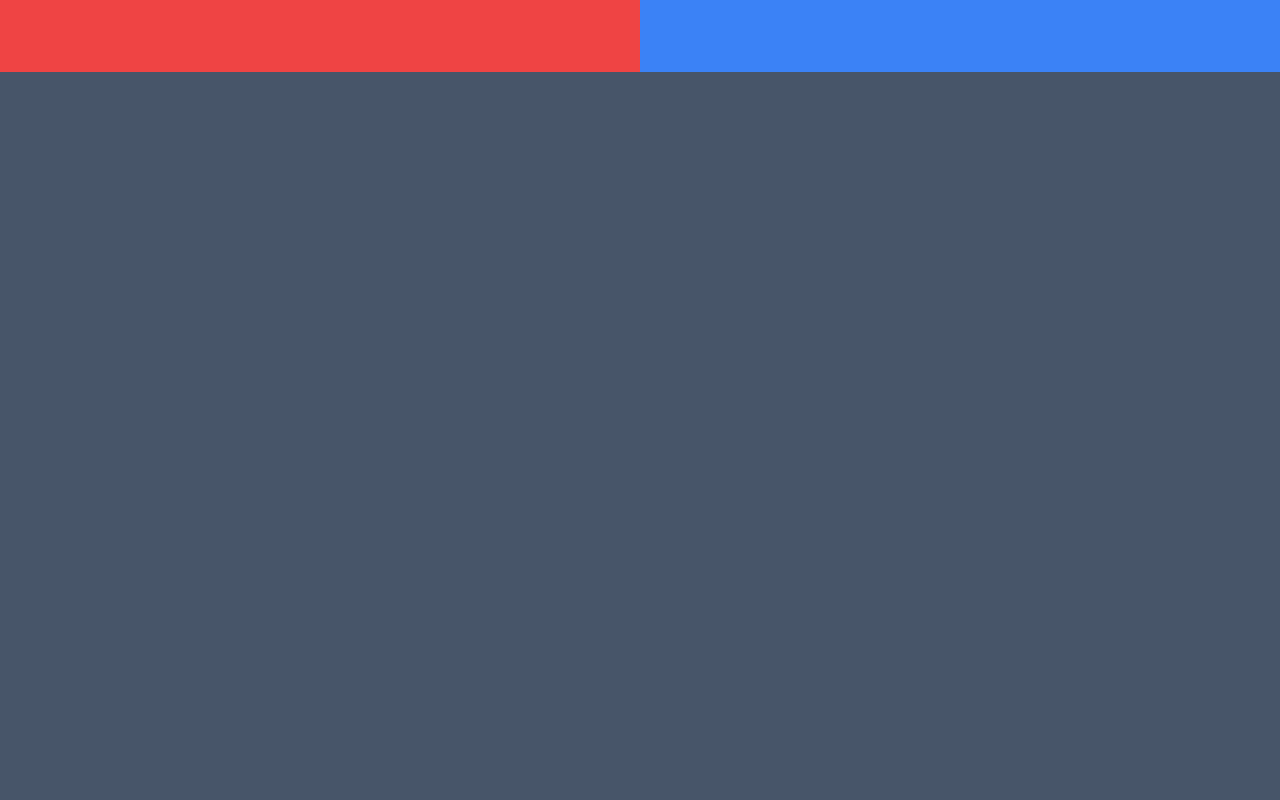
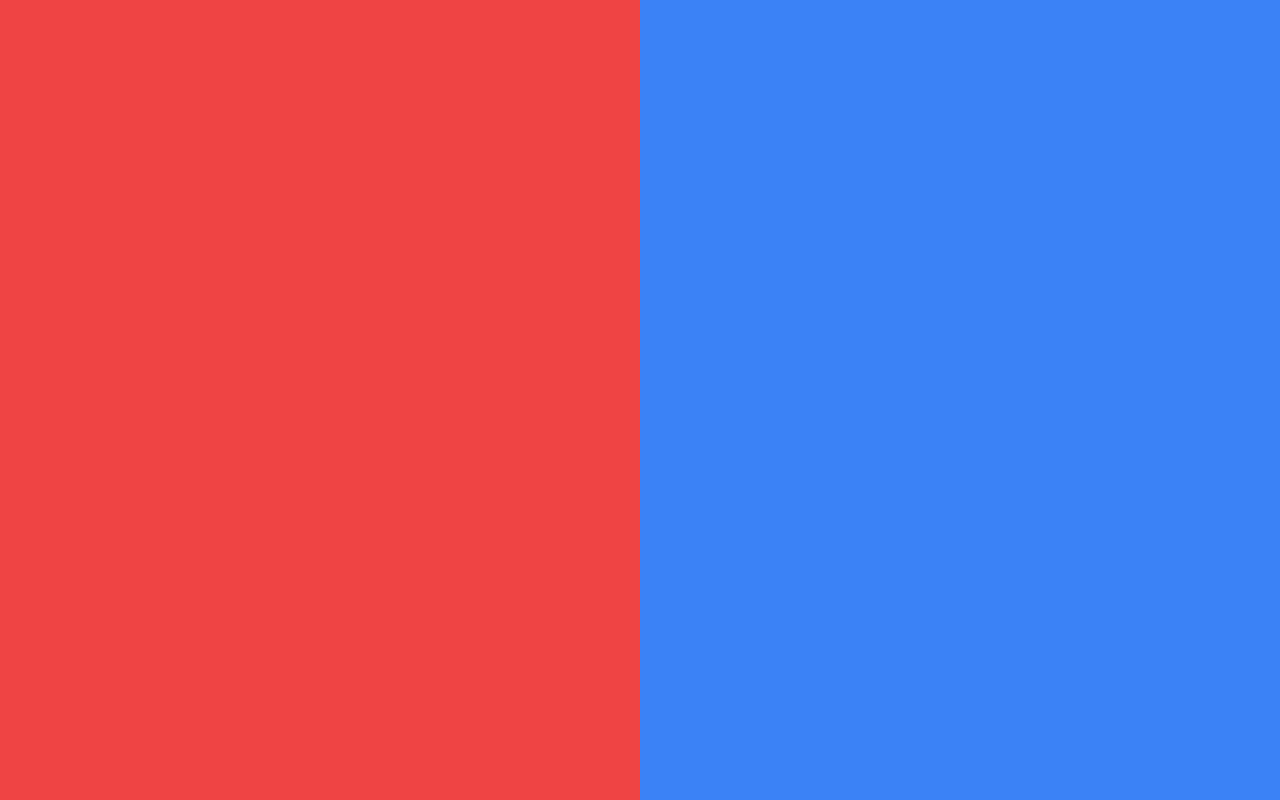
Before and after one commit to Forellko/tailwind_freeCodeCamp, a React (Create React App) app: page / in a window 1280 px wide. Built offline with nearby package versions, Linux system fonts and the light colour scheme.

Commit message:
min-h-screen

```diff
--- a/src/App.jsx
+++ b/src/App.jsx
@@ -4,9 +4,8 @@ function App() {
   return (
     <div>
       <div className="w-full flex">
-        <div className="h-16 w-1/2 bg-red-500"></div>
-        <div className="h-16 w-1/2 bg-blue-500"></div>
-        <div></div>
+        <div className="h-16 w-1/2 min-h-screen bg-red-500"></div>
+        <div className="h-16 w-1/2 min-h-screen bg-blue-500"></div>
       </div>
     </div>
   );
```
